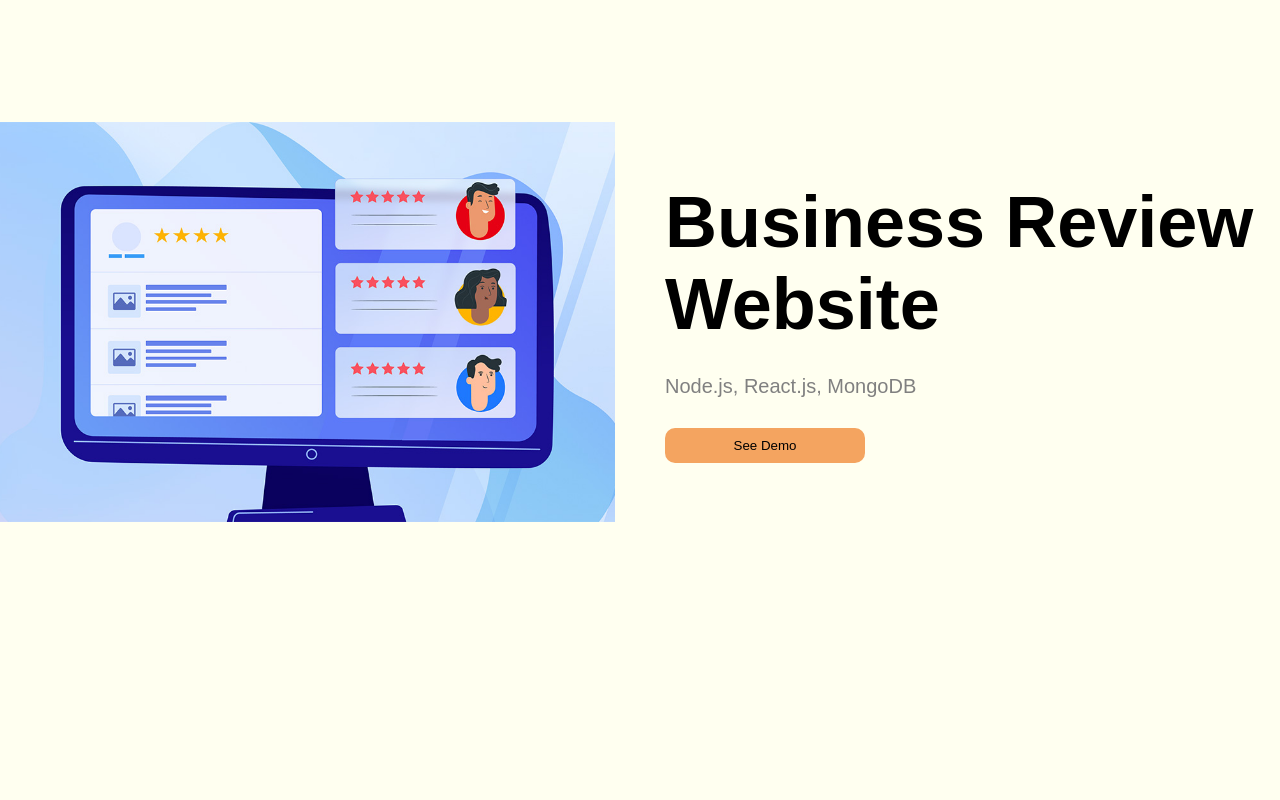
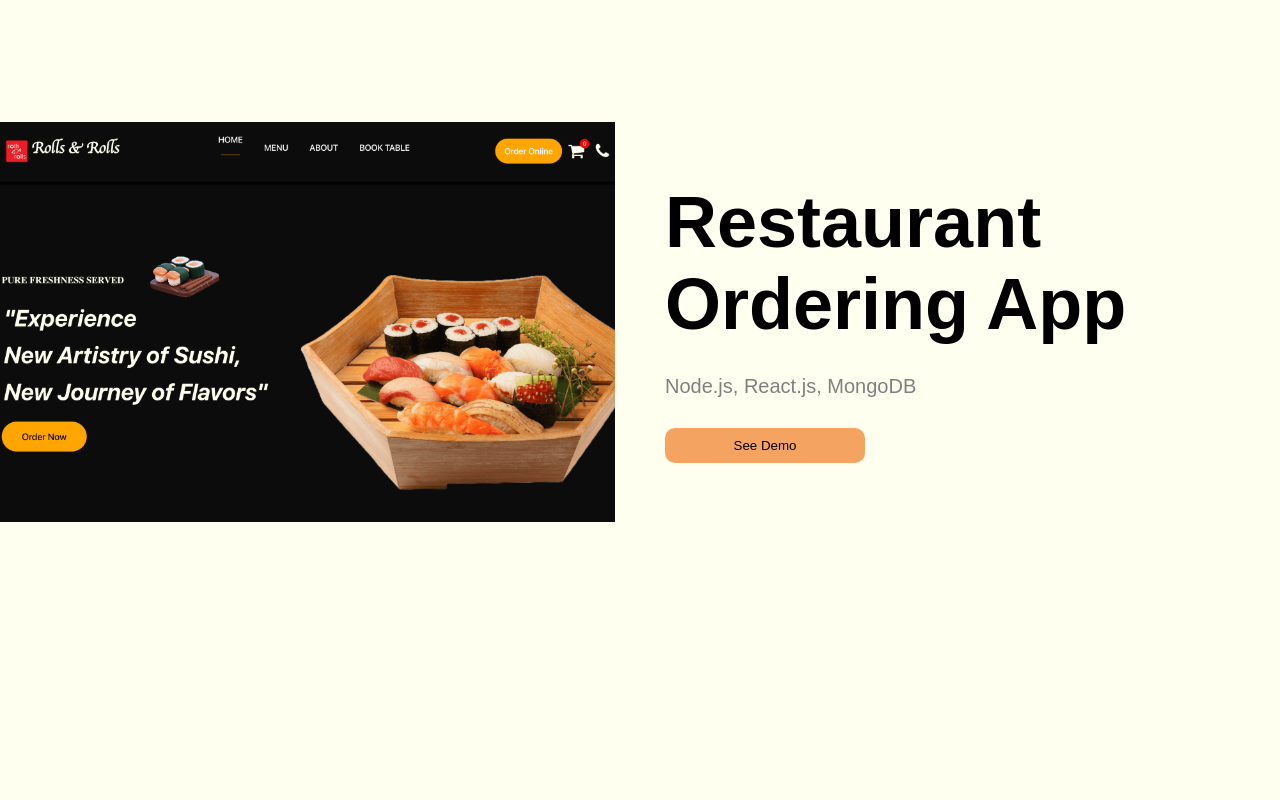
Before and after one commit to yenny1124/Portfolio-Website, a React (Vite) app: page / in a window 1280 px wide. Shown: the part 3440-4240 px from the top of the page. Built offline with nearby package versions, Linux system fonts and the light colour scheme.

Commit message:
project added

```diff
--- a/src/components/projects/Projects.jsx
+++ b/src/components/projects/Projects.jsx
@@ -6,6 +6,13 @@ import PropTypes from 'prop-types'; // Import PropTypes
 const items = [
     {
         id: 1,
+        title: "Restaurant Ordering App",
+        img: "/RestaurantOrderingApp.png",
+        desc: "Node.js, React.js, MongoDB",
+        link: "https://rollsandrollsplussushi.netlify.app",
+    },
+    {
+        id: 2,
         title: "Business Review Website",
         img: "/BusinessReviewWebsite.png",
         desc: "Node.js, React.js, MongoDB",
@@ -13,7 +20,7 @@ const items = [
     },
 
     {
-        id: 2,
+        id: 3,
         title: "Movie Ticket Price Recommendation Engine",
         img: "movieTicket2.png",
         desc: "Java, PostgreSQL",
@@ -21,7 +28,7 @@ const items = [
     },
 
     {
-        id: 3,
+        id: 4,
         title: "Movie Rental Store Inventory System",
         img: "movie.png",
         desc: "C++, HashTable, Binary Search Tree",
@@ -29,7 +36,7 @@ const items = [
     },
 
     {
-        id: 4,
+        id: 5,
         title: "Educational Resources Inventory",
         img: "BLM.png",
         desc: "Java, Sorting Algorithms",
```
Also changed, not shown: public/RestaurantOrderingApp.png (added).
